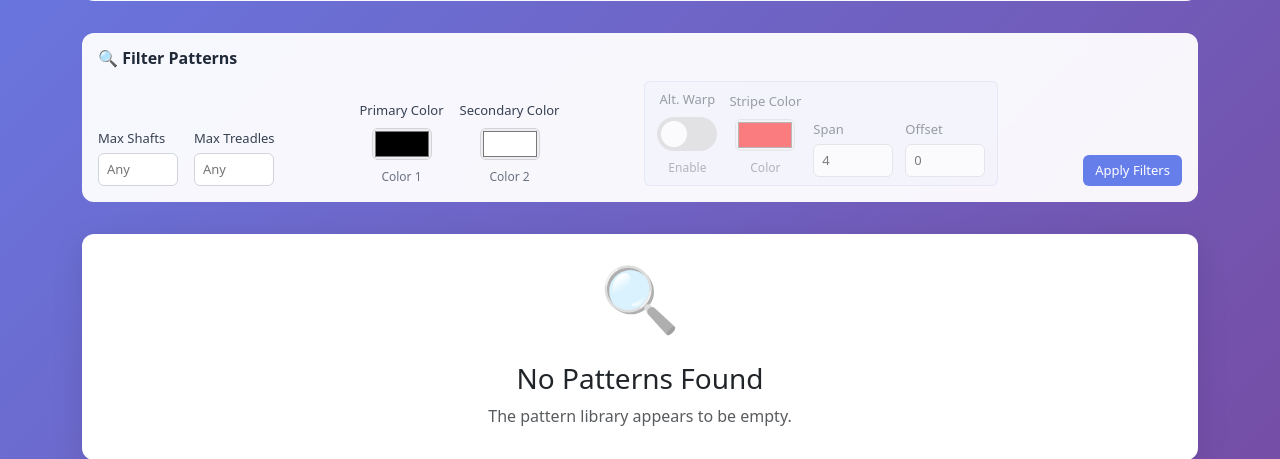
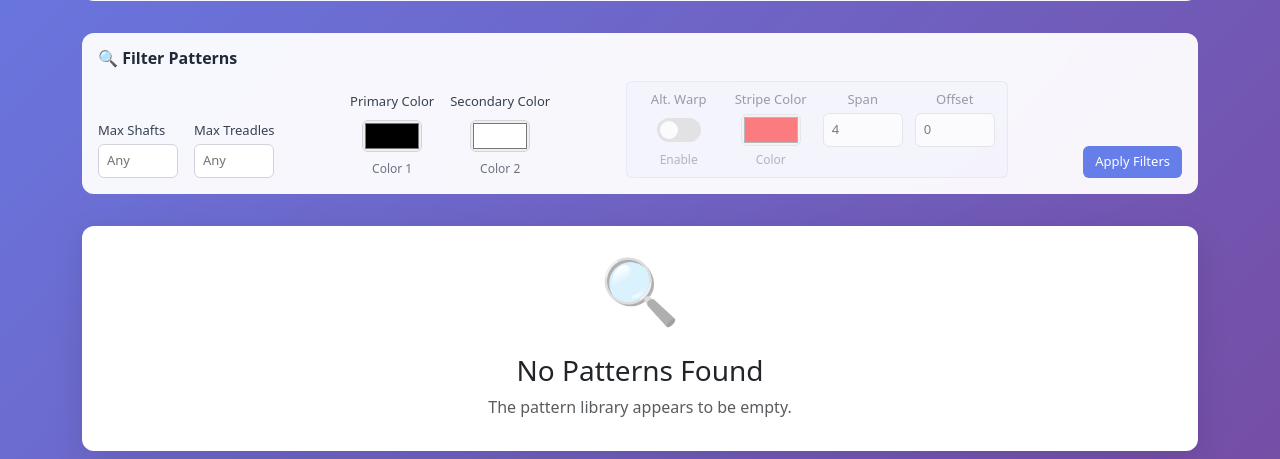
Before and after one commit to edvallie/openweave, a Symfony app: template templates/pattern_browser/index.html.twig in a window 1280 px wide. Shown: the part 381-840 px from the top of the page. Run offline with Twig, Linux system fonts and the light colour scheme; the template is opened without the code that fills it, so the values that code supplies are empty; some libraries are stand-ins or nearby versions.

Commit message:
improve alternating warp filter ui

```diff
--- a/templates/pattern_browser/index.html.twig
+++ b/templates/pattern_browser/index.html.twig
@@ -234,7 +234,7 @@
         .filter-group-section {
             display: flex;
             gap: 1rem;
-            align-items: end;
+            align-items: start;
             flex-wrap: wrap;
         }
 
@@ -283,11 +283,63 @@
             box-shadow: 0 0 0 3px rgba(102, 126, 234, 0.1);
         }
 
+        /* Alternating warp specific grid styles */
+        .alternating-warp-section .filter-group {
+            display: contents;
+        }
+
+        .alternating-warp-section .filter-group label:first-child {
+            grid-row: 1;
+            font-size: 0.8125rem;
+            font-weight: 500;
+            color: #374151;
+            text-align: center;
+        }
+
+        .alternating-warp-section .filter-group input {
+            grid-row: 2;
+            width: 80px;
+            padding: 0.375rem 0.5rem;
+            border: 1px solid #d1d5db;
+            border-radius: 6px;
+            font-size: 0.8125rem;
+        }
+
         .color-group {
             display: flex;
             flex-direction: column;
             gap: 0.5rem;
             align-items: center;
+        }
+
+        /* Alternating warp specific color-group styles */
+        .alternating-warp-section .color-group {
+            display: contents;
+        }
+
+        .alternating-warp-section .color-group label:first-child {
+            grid-row: 1;
+            font-size: 0.8125rem;
+            font-weight: 500;
+            color: #374151;
+            text-align: center;
+        }
+
+        .alternating-warp-section .color-group input[type="color"] {
+            grid-row: 2;
+            width: 60px;
+            height: 32px;
+            padding: 2px;
+            cursor: pointer;
+            border: 1px solid #d1d5db;
+            border-radius: 6px;
+        }
+
+        .alternating-warp-section .color-group small {
+            grid-row: 3;
+            font-size: 0.75rem;
+            color: #6b7280;
+            text-align: center;
         }
 
         .color-swatch-small {
@@ -299,20 +351,24 @@
         }
 
         .alternating-warp-section {
-            display: flex;
-            gap: 0.75rem;
-            align-items: end;
-            flex-wrap: nowrap;
+            display: grid;
+            grid-template-columns: repeat(4, 1fr);
+            grid-template-rows: auto auto auto;
+            row-gap: 0.25rem;
+            column-gap: 0.75rem;
             padding: 0.5rem 0.75rem;
             background: rgba(102, 126, 234, 0.05);
             border-radius: 6px;
             border: 1px solid rgba(102, 126, 234, 0.2);
+            align-items: center;
+            justify-items: center;
         }
 
         @media (max-width: 1200px) {
             .alternating-warp-section {
-                flex-wrap: wrap;
-                gap: 0.5rem;
+                grid-template-columns: repeat(2, 1fr);
+                row-gap: 0.25rem;
+                column-gap: 0.5rem;
             }
         }
 
@@ -323,11 +379,35 @@
             align-items: center;
         }
 
+        /* Alternating warp specific toggle-group styles */
+        .alternating-warp-section .toggle-group {
+            display: contents;
+        }
+
+        .alternating-warp-section .toggle-group label:first-child {
+            grid-row: 1;
+            font-size: 0.8125rem;
+            font-weight: 500;
+            color: #374151;
+            text-align: center;
+        }
+
+        .alternating-warp-section .toggle-switch {
+            grid-row: 2;
+        }
+
+        .alternating-warp-section .toggle-group small {
+            grid-row: 3;
+            font-size: 0.75rem;
+            color: #6b7280;
+            text-align: center;
+        }
+
         .toggle-switch {
             position: relative;
             display: inline-block;
-            width: 60px;
-            height: 34px;
+            width: 44px;
+            height: 24px;
         }
 
         .toggle-switch input {
@@ -345,16 +425,16 @@
             bottom: 0;
             background-color: #ccc;
             transition: .4s;
-            border-radius: 34px;
+            border-radius: 24px;
         }
 
         .slider:before {
             position: absolute;
             content: "";
-            height: 26px;
-            width: 26px;
-            left: 4px;
-            bottom: 4px;
+            height: 18px;
+            width: 18px;
+            left: 3px;
+            bottom: 3px;
             background-color: white;
             transition: .4s;
             border-radius: 50%;
@@ -365,7 +445,7 @@
         }
 
         input:checked + .slider:before {
-            transform: translateX(26px);
+            transform: translateX(20px);
         }
 
         .alternating-warp-section.disabled {
```
